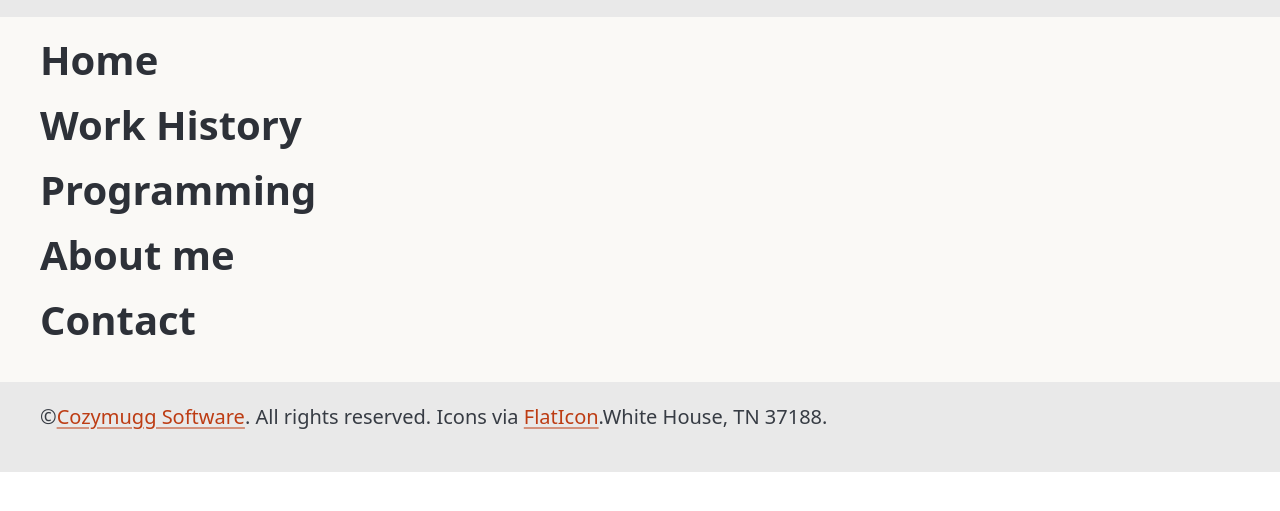
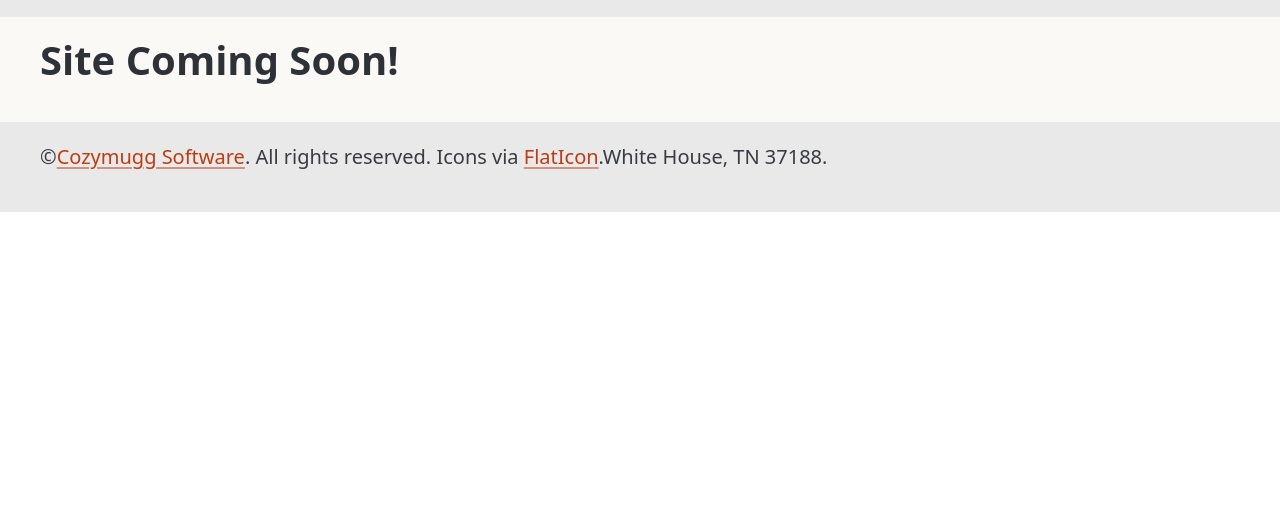
Before and after one commit to HardieParham/Hardie-Parham-Site, a website built with Vite: page frontend/index.html in a window 1280 px wide. Shown: the part 93-604 px from the top of the page. Built offline with nearby package versions, Linux system fonts and the light colour scheme.

Commit message:
[hotfix] landing page

```diff
--- a/frontend/index.html
+++ b/frontend/index.html
@@ -27,23 +27,7 @@
 
     <main class="container">
         <div class="section">
-            <h1>Home</h1>
-        </div>
-
-        <div class="section">
-            <h1>Work History</h1>
-        </div>
-
-        <div class="section">
-            <h1>Programming</h1>
-        </div>
-
-        <div class="section">
-            <h1>About me</h1>
-        </div>
-
-        <div class="section">
-            <h1>Contact</h1>
+            <h1>Site Coming Soon!</h1>
         </div>
     </main>
 
```
Also changed, not shown: frontend/dist/index.html.
